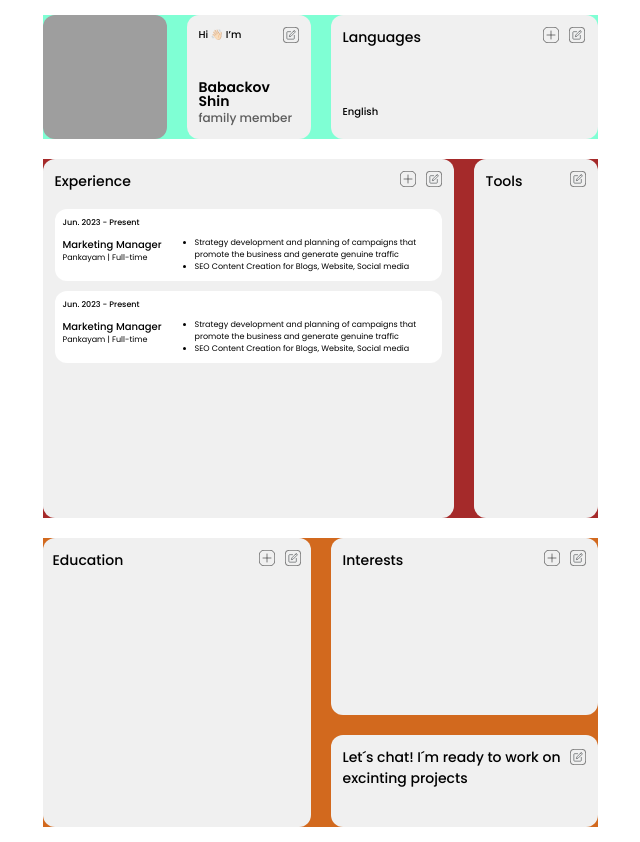
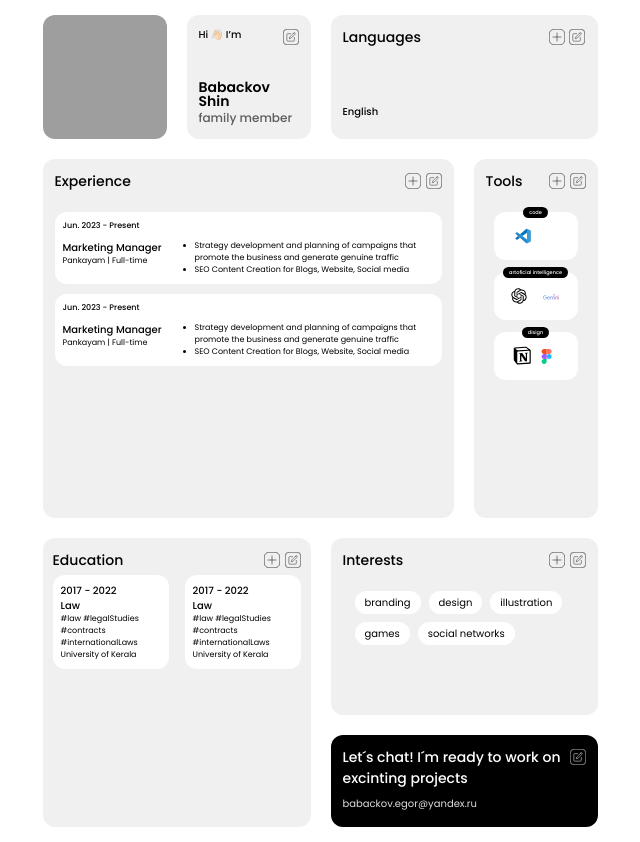
Before and after one commit to psxchok1lla/psxchok1lla-summary.github.io, a website: page index.html in a window 1280 px wide. Shown: the whole page, without its empty margins (320-960 px from the left). Drawn offline with Linux system fonts and the light colour scheme; grey boxes are pictures that could not be loaded.

Commit message:
first version

```diff
--- a/index.html
+++ b/index.html
@@ -15,17 +15,17 @@
 
   <body class="page">
     <h1 class="visually-hidden">summary</h1>
-    <div class="content__wrapper">
+    <wrapper class="content__wrapper">
       <section class="content-start">
         <div class="profile">
           <img src="./images/camphoto_1804928587.JPG" alt="" class="profile-img">
           <div class="profile__info container__grey flex-column-space-between">
-            <div class="title__wrapper">
+            <wrapper class="title__wrapper">
               <div class="greeting__phrase Medium__10px">Hi 👋🏻 I’m</div>
               <div class="icon-list">
                 <a href="" class="edit__icon icon"><img src="./images/black__edit-icon.svg" alt=""></a>
               </div>
-            </div>
+            </wrapper>
             <div class="your__info">
               <div class="name">Babackov Shin</div>
               <div class="role Medium__12px">family member</div>
@@ -33,36 +33,35 @@
           </div>
         </div>
         <div class="languages container__grey flex-column-space-between">
-          <div class="title__wrapper">
+          <wrapper class="title__wrapper">
             <h2 class="title">Languages <a href="" class="edit__icon"></h2>
             <div class="icon-list">
               <a href="" class="edit__icon icon"><img src="./images/black__add-icon.svg" alt=""></a>
               <a href="" class="edit__icon icon"><img src="./images/black__edit-icon.svg" alt=""></a>
             </div>
-          </div>
+          </wrapper>
           <div class="languages__skills">
             <div class="name__languages">English</div>
             <div class="languages__level"></div>
           </div>
         </div>
       </section>
-
       <section class="content-middle">
         <div class="experience container__grey">
-          <div class="title__wrapper">
+          <wrapper class="title__wrapper">
             <h2 class="title">Experience</h2>
             <div class="icon-list">
               <a href="" class="edit__icon icon"><img src="./images/black__add-icon.svg" alt=""></a>
               <a href="" class="edit__icon icon"><img src="./images/black__edit-icon.svg" alt=""></a>
             </div>
-          </div>
+          </wrapper>
           <div class="job-list">
-            <div class="job__card">
-              <div class="title__wrapper">
+            <div class="job-card">
+              <wrapper class="title__wrapper">
                 <div class="time__period Medium__8px">Jun. 2023 - Present</div>
                 <!-- <div class="most__recent-badge"></div> -->
-              </div>
-              <div class="job__card__content">
+              </wrapper>
+              <div class="job-card__content">
                 <ul class="job__info">
                   <li class="role__name Medium__10px">Marketing Manager</li>
                   <li class="about__job Regular__8px">Pankayam | Full-time</li>
@@ -73,11 +72,11 @@
                 </ul>
               </div>
             </div>
-            <div class="job__card">
-              <div class="title__wrapper">
+            <div class="job-card">
+              <wrapper class="title__wrapper">
                 <div class="time__period Medium__8px">Jun. 2023 - Present</div>
-              </div>
-              <div class="job__card__content">
+              </wrapper>
+              <div class="job-card__content">
                 <ul class="job__info">
                   <li class="role__name Medium__10px">Marketing Manager</li>
                   <li class="about__job Regular__8px">Pankayam | Full-time</li>
@@ -90,57 +89,120 @@
             </div>
           </div>
         </div>
-        <div class="tools-box container__grey flex-column-space-between">
-          <div class="title__wrapper">
+        <div class="tools-box container__grey">
+          <wrapper class="title__wrapper">
             <h2 class="title">Tools</h2>
             <div class="icon-list">
+              <a href="" class="edit__icon icon"><img src="./images/black__add-icon.svg" alt=""></a>
               <a href="" class="edit__icon icon"><img src="./images/black__edit-icon.svg" alt=""></a>
             </div>
-          </div>
-          <div class="tools-types">
-            <div class="code-tools">
+          </wrapper>
+          <div class="tools-list">
+            <div class="tools-card">
+              <h4 class="tools__title code-tools">code</h4>
+              <wrapper class="tools__wrapper">
+                <ul class=".tools__icon">
+                  <li> <img src="./images/visual-studio-code-1.svg" alt=""></li>
+                </ul>
+              </wrapper>
             </div>
-            <div class="artoficial__intelligence">
+            <div class="tools-card">
+              <h4 class="tools__title">artoficial intelligence</h4>
+              <wrapper class="tools__wrapper">
+                <ul class=".tools__icon">
+                  <li> <img src="./images/chatgpt-6-2.svg" alt=""></li>
+                </ul>
+                <ul class=".tools__icon">
+                  <li> <img src="./images/Google Ai Gemini-2.svg" alt=""></li>
+                </ul>
+              </wrapper>
+            </div>
+            <div class="tools-card">
+              <h4 class="tools__title">disign</h4>
+              <wrapper class="tools__wrapper">
+                <ul class=".tools__icon">
+                  <li> <img src="./images/logoNotion.svg" alt=""></li>
+                </ul>
+                <ul>
+                  <li> <img src="./images/logoFigma.svg" alt=""></li>
+                </ul>
+              </wrapper>
             </div>
           </div>
         </div>
       </section>
 
       <section class="content-end">
-        <div class="education container__grey flex-column-space-between">
-          <div class="title__wrapper">
+        <div class="education container__grey">
+          <wrapper class="title__wrapper">
             <h2 class="title">Education</h2>
             <div class="icon-list">
               <a href="" class="edit__icon icon"><img src="./images/black__add-icon.svg" alt=""></a>
               <a href="" class="edit__icon icon"><img src="./images/black__edit-icon.svg" alt=""></a>
             </div>
+          </wrapper>
+          <div class="education-list">
+            <div class="education-card">
+              <wrapper class="title__wrapper">
+                <div class="time__period Medium__10px">2017 - 2022</div>
+              </wrapper>
+              <wrapper class="education__wrapper">
+                <div class="study__destination Medium__10px">Law</div>
+                <div class="tags">
+                  <ul class="tags-list Regular__8px">
+                    <li>#law</li>
+                    <li>#legalStudies</li>
+                    <li>#contracts</li>
+                    <li>#internationalLaws</li>
+                  </ul>
+                </div>
+                <div class="school__name Regular__8px">University of Kerala</div>
+              </wrapper>
+            </div>
+            <div class="education-card">
+              <wrapper class="title__wrapper">
+                <div class="time__period Medium__10px">2017 - 2022</div>
+              </wrapper>
+              <wrapper class="education__wrapper">
+                <div class="study__destination Medium__10px">Law</div>
+                <div class="tags">
+                  <ul class="tags-list Regular__8px">
+                    <li>#law</li>
+                    <li>#legalStudies</li>
+                    <li>#contracts</li>
+                    <li>#internationalLaws</li>
+                  </ul>
+                </div>
+                <div class="school__name Regular__8px">University of Kerala</div>
+              </wrapper>
+            </div>
           </div>
-          <div class="time__period"></div>
-          <div class="study__destination"></div>
-          <div class="tags"></div>
-          <div class="school__name"></div>
         </div>
-
         <div class="interests__contact-info">
-          <div class="interests container__grey flex-column-space-between">
-            <div class="title__wrapper">
+          <div class="interests container__grey">
+            <wrapper class="title__wrapper">
               <h2 class="title">Interests</h2>
               <div class="icon-list">
                 <a href="" class="edit__icon icon"><img src="./images/black__add-icon.svg" alt=""></a>
                 <a href="" class="edit__icon icon"><img src="./images/black__edit-icon.svg" alt=""></a>
               </div>
-            </div>
-            <div class="interests-list"></div>
+            </wrapper>
+            <ul class="interests-list Regular__10px">
+              <li class="interests-card">branding</li>
+              <li class="interests-card">design</li>
+              <li class="interests-card">illustration</li>
+              <li class="interests-card">games</li>
+              <li class="interests-card">social networks</li>
+            </ul>
           </div>
-          <div class="contact container__grey flex-column-space-between">
-            <div class="title__wrapper">
+          <div class="contact container__black">
+            <wrapper class="title__wrapper">
               <h2 class="title">Let´s chat! I´m ready to work on excinting projects</h2>
               <div class="iconlist">
-                <a href="" class="edit__icon icon"><img src="./images/black__edit-icon.svg" alt=""></a>
+                <a href="" class="edit__icon icon"><img src="./images/white__edit-icon.svg" alt=""></a>
               </div>
-            </div>
-            <div class="title"></div>
-            <a href="mailto:"></a>
+            </wrapper>
+            <a href="mailto:babackov.egor@yandex.ru" class="Regular__10px">babackov.egor@yandex.ru</a>
           </div>
         </div>
       </section>
--- a/styles/global.css
+++ b/styles/global.css
@@ -28,6 +28,15 @@ h2 {
   font-style: normal;
 }
 
+h4 {
+  color: #fff;
+  font-family: Poppins-Medium, sans-serif;
+  font-size: 5px;
+  font-weight: 500;
+  font-style: normal;
+  line-height: 142%;
+}
+
 /* global css styles end*/
 
 /* wrappers styles start */
@@ -45,6 +54,20 @@ h2 {
   padding: 0.9375rem 1.25rem;
 }
 
+.tools__wrapper {
+  margin-top: 0.4rem;
+  display: grid;
+  position: relative;
+  grid-template-columns: repeat(2, 1fr);
+  gap: 10px;
+}
+
+.education__wrapper {
+  display: flex;
+  flex-direction: column;
+  justify-content: start;
+}
+
 /* wrappers styles end */
 
 
@@ -53,6 +76,12 @@ h2 {
 .container__grey {
   border-radius: 0.75rem;
   background-color: #f0f0f0;
+}
+
+.container__black {
+  border-radius: 0.75rem;
+  background-color: #000;
+  color: #fff;
 }
 
 .most__recent-card {
@@ -75,18 +104,14 @@ h2 {
   padding: 0.125rem 0.375rem;
 }
 
+/* .heart-badge {
+
+} */
+
 /* containers&cards styles end */
 
 
 /* list styles start */
-
-.icon-list {
-  display: flex;
-  gap: 0.625rem;
-  font-size: 14px;
-  line-height: 150%;
-  vertical-align: top;
-}
 
 .flex-column-space-between {
   display: flex;
--- a/styles/styles.css
+++ b/styles/styles.css
@@ -6,7 +6,6 @@
   gap: 1.25rem;
   grid-template-columns: 16.75rem 16.6875rem;
   position: relative;
-  background-color: aquamarine;
 }
 
 .profile {
@@ -25,7 +24,6 @@
 }
 
 .profile__info {
-
   padding: 0.75rem;
 }
 
@@ -62,7 +60,6 @@
   display: grid;
   grid-template-columns: 25.6875rem 7.75rem;
   gap: 1.25rem;
-  background-color: brown;
 }
 
 .experience {
@@ -76,8 +73,7 @@
   margin-top: 1rem;
 }
 
-
-.job__card {
+.job-card {
   padding: 0.5rem;
   border-radius: 0.75rem;
   background-color: #fff;
@@ -85,7 +81,7 @@
   min-height: 4.5rem;
 }
 
-.job__card__content {
+.job-card__content {
   display: grid;
   grid-template-columns: 7.75rem 14.9375rem;
   gap: 0.5rem;
@@ -93,20 +89,45 @@
 }
 
 .featured__points li {
-  list-style:disc;
+  list-style: disc;
 }
-
-/* .time__period {
-  padding-top: 2px;
-  vertical-align: middle;
-} */
-
 
 .tools-box {
   padding: 0.75rem 0.75rem 0.625rem;
 }
 
+.tools-list {
+  display: flex;
+  position: relative;
+  flex-direction: column;
+  gap: 0.75rem;
+  margin-top: 1rem;
+  justify-content: center;
+}
 
+.tools-card {
+  position: relative;
+  display: flex;
+  padding: 0.5rem ;
+  border-radius: 0.75rem;
+  background-color: #fff;
+  min-height: 3rem;
+  margin: 0 0.5rem;
+  justify-content: center;
+  flex-wrap: wrap;
+  gap: 0.5rem;
+}
+
+.tools__title {
+  position: absolute;
+  min-width: 1.5rem;
+  block-size: 0.6875rem;
+  max-width: 5rem;
+  background-color: #000;
+  border-radius: 3.6875rem;
+  padding: 2px 6px;
+  top: -5px;
+}
 
 /* content-middle styles end */
 
@@ -118,17 +139,37 @@
   display: grid;
   grid-template-columns: 16.75rem 16.6875rem;
   gap: 1.25rem;
-  background-color:chocolate;
 }
 
 .education {
   padding: 0.75rem 0.625rem 0.625rem;
 }
 
-.interests {
-  padding: 0.75rem;
+.education-list {
+  display: flex;
+  gap: 1rem;
 }
 
+.education-card {
+  padding: 0.5rem;
+  border-radius: 0.75rem;
+  background-color: #fff;
+  inline-size: 7.25rem;
+  min-height: 4.5rem;
+}
+
+.tags-list {
+  display: flex;
+  flex-wrap: wrap;
+}
+
+.tags-list li{
+  margin-right: 2px;
+}
+
+.tags-list li:last-child {
+  margin-right: 0;
+}
 
 .interests__contact-info {
   display: grid;
@@ -136,8 +177,33 @@
   gap: 1.25rem;
 }
 
+.interests {
+  padding: 0.75rem;
+}
+
+.interests-list {
+  display: flex;
+  flex-wrap: wrap;
+  gap: 0.5rem;
+  margin: 1rem 0.75rem 0.75rem;
+}
+
+.interests-card {
+  min-width: 2rem;
+  block-size: 1.4375rem;
+  padding: 0.25rem 0.625rem;
+  background-color: #fff;
+  border-radius: 2.5rem;
+}
+
+
 .contact {
   padding: 0.75rem;
 }
 
+.contact a {
+  color: #ddd;
+  text-decoration: none;
+}
+
 /* content-end styles end */
```
Also changed, not shown: styles/custom-fonts.css (+0 -7 lines), images/Google Ai Gemini-2.svg (added), images/Group 1.svg (added), images/Rectangle 7.svg (added), images/chatgpt-6-2.svg (added), images/edit.svg (added), images/logoFigma.svg (added), images/logoNotion.svg (added), images/visual-studio-code-1.svg (added), 1 other file.
